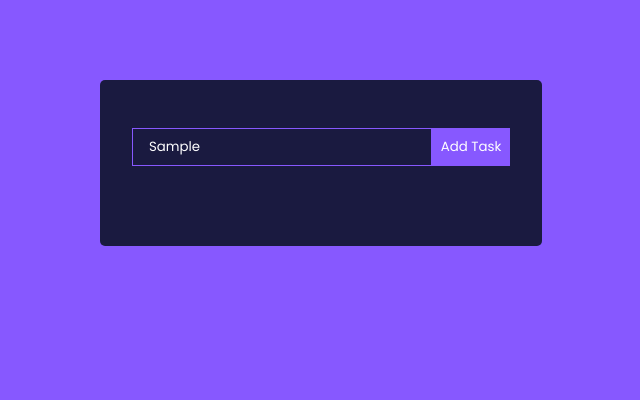
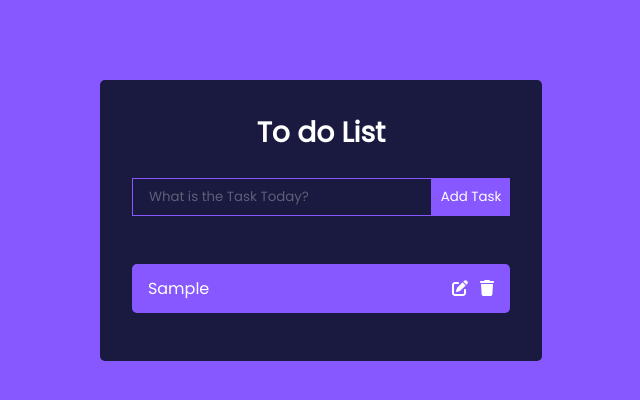
Before and after one commit to qavishaikh/Todo-Project-React, a React (Create React App) app: page / in a window 1280 px wide. Both pictures are taken after typing "Sample" into the empty fields and a click on the button "Add Task". Shown: the top 400 px of the page, without its empty margins (319-959 px from the left). Built offline with nearby package versions, Linux system fonts and the light colour scheme.

Commit message:
Code updated 2

```diff
--- a/src/components/Todo.js
+++ b/src/components/Todo.js
@@ -1,9 +1,16 @@
 import React from 'react'
+import { FontAwesomeIcon } from '@fortawesome/react-fontawesome';
+import { faPenToSquare } from '@fortawesome/free-solid-svg-icons';
+import { faTrash } from '@fortawesome/free-solid-svg-icons';
 
-const Todo = () => {
+const Todo = ({task}) => {
   return (
-    <div>
-
+    <div className='Todo'>
+       <p>{task.task}</p>
+       <div>
+          <FontAwesomeIcon icon={faPenToSquare} />
+          <FontAwesomeIcon icon={faTrash} />
+       </div>
     </div>
   )
 }
--- a/src/components/TodoForm.js
+++ b/src/components/TodoForm.js
@@ -1,15 +1,17 @@
 import React, {useState} from 'react'
 
-const TodoForm = () => {
+const TodoForm = ({addTodo}) => {
   const [value, setValue] = useState("")
   const handleSubmit = e => {
     e.preventDefault();
 
-    console.log(value);
+    addTodo(value);
+
+    setValue("")
   }
   return (
     <form className='TodoForm' onSubmit={handleSubmit}>
-      <input type="text" className='todo-input' placeholder='What is the Task Today?'
+      <input type="text" className='todo-input' value = {value} placeholder='What is the Task Today?'
       onChange={(e) => setValue(e.target.value)} />
       <button type="submit" className='todo-btn'>Add Task</button>
     </form>
--- a/src/components/TodoWrapper.js
+++ b/src/components/TodoWrapper.js
@@ -1,9 +1,25 @@
-import React from 'react'
-import TodoForm from './TodoForm'
+import React, {useState} from 'react'
+import TodoForm from './TodoForm';
+import {v4 as uuidv4} from 'uuid';
+import Todo from './Todo';
+uuidv4();
+
 const TodoWrapper = () => {
+  const [todos, setTodos] = useState([ ])
+
+    const addTodo = todo =>{
+      setTodos([...todos, {id: uuidv4(), task: todo, completed: false, isEditing: false}])
+
+      console.log(todos);
+    }
   return (
     <div className='TodoWrapper'>
-      <TodoForm />
+      <h1>To do List</h1>
+      <TodoForm addTodo = {addTodo} />
+      {todos.map((todo, index) => (
+        <Todo task={todo} key={index} />
+      ))}
+
     </div>
   )
 }
```
